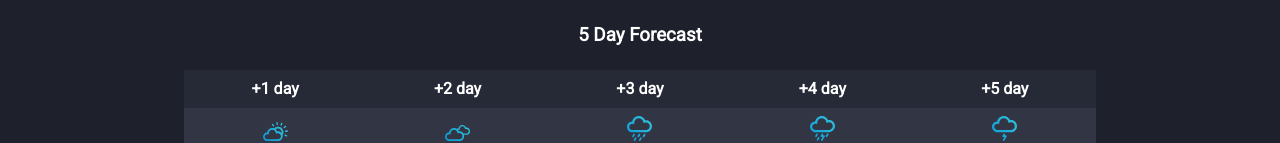
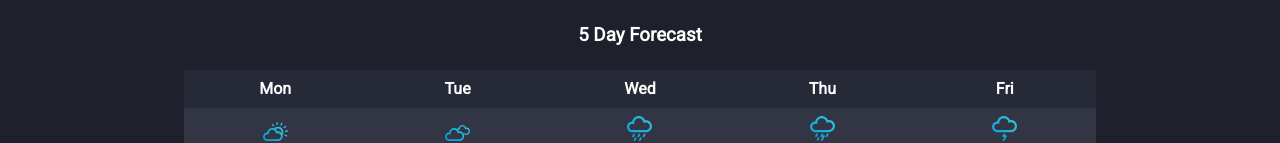
Before and after one commit to wesgtr/wesgtr.github.io, a plain HTML site: page week05/preston.html in a window 1280 px wide. Shown: the part 663-806 px from the top of the page. Drawn offline with Linux system fonts and the light colour scheme.

Commit message:
no message

```diff
--- a/week05/css/large.css
+++ b/week05/css/large.css
@@ -1,4 +1,5 @@
 @media (min-width: 65em) {
+
     article img{
         width: 24%;
     }
--- a/week05/preston.html
+++ b/week05/preston.html
@@ -43,11 +43,11 @@
             <h3>5 Day Forecast</h3>
             <table>
                 <tr>
-                    <th>+1 day</th>
-                    <th>+2 day</th>
-                    <th>+3 day</th>
-                    <th>+4 day</th>
-                    <th>+5 day</th>
+                    <th>Mon</th>
+                    <th>Tue</th>
+                    <th>Wed</th>
+                    <th>Thu</th>
+                    <th>Fri</th>
                 </tr>
                 <tr>
                     <td><img src="imgs/icon-3.svg" class="table-icon"><br>72°</td>
```
